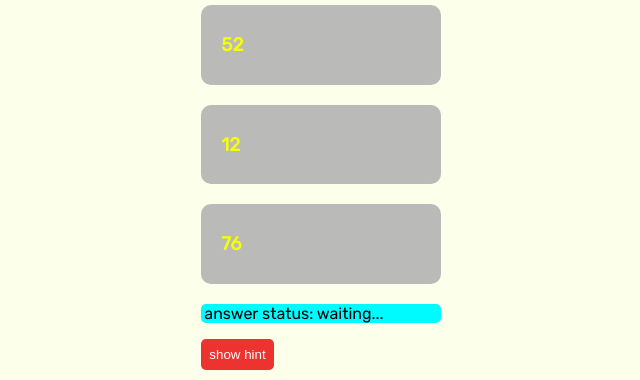
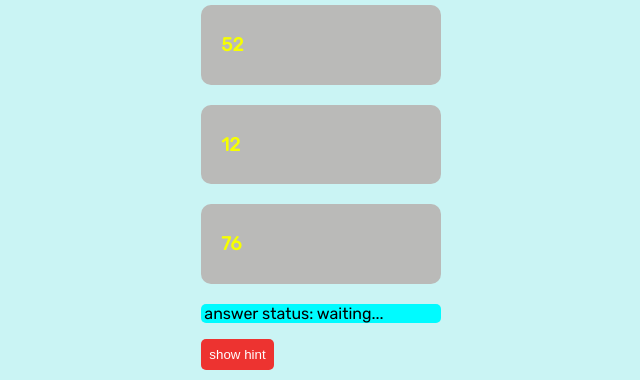
Before and after one commit to vatsalp21/Vuejs-GuessingGame, a plain HTML site: page index.html in a window 1280 px wide. Shown: the part 74-454 px from the top of the page, without its empty margins (319-959 px from the left). Drawn offline with nearby package versions, Linux system fonts and the light colour scheme.

Commit message:
Update index.html

```diff
--- a/index.html
+++ b/index.html
@@ -48,7 +48,7 @@
         justify-content: space-between;
       }
       body {
-        background: #FCFFE9;
+        background: #CAF4F4;
         max-width: fit-content;
         margin: 20px auto;
         font-family: "Rubik", sans-serif;
```
